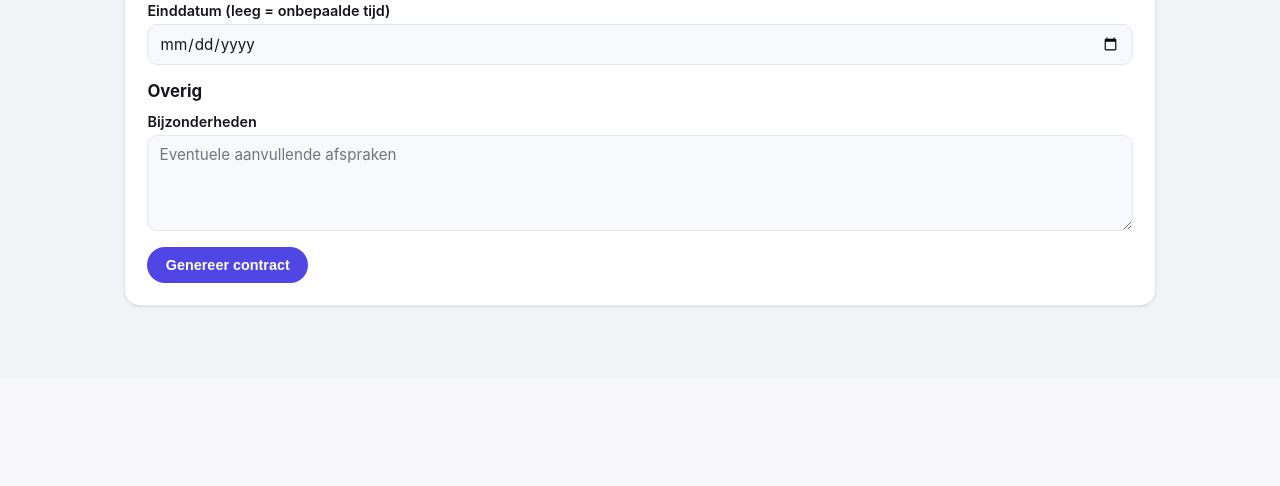
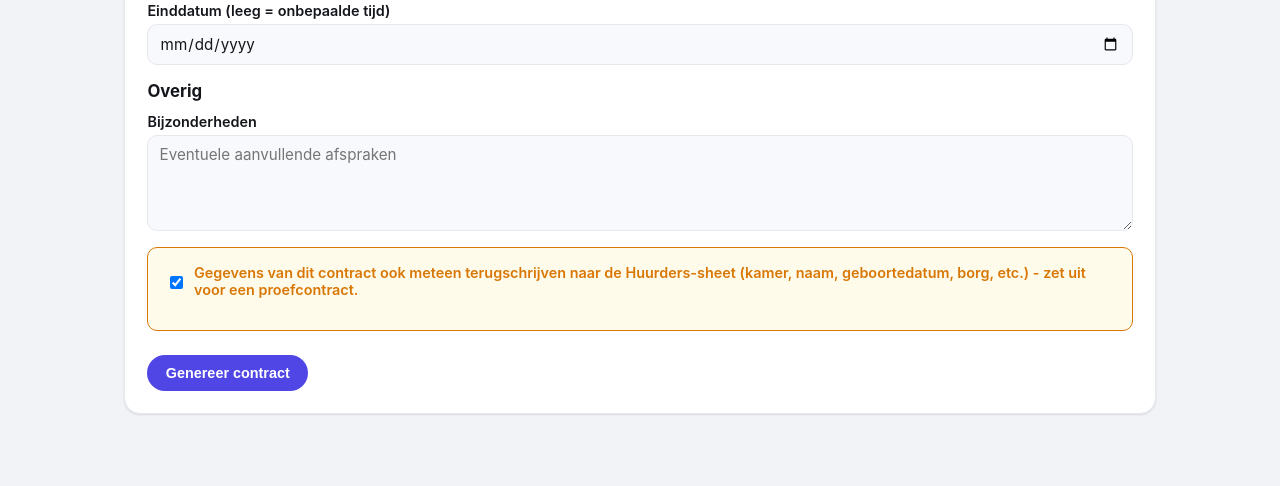
Before and after one commit to jmmreckman/kamerverhuur-scanner, a Flask app: template webapp/templates/contract_nieuw.html in a window 1280 px wide. Shown: the part 1679-2165 px from the top of the page. Before the commit the page ends 1987 px from the top, so only its background shows below. Run offline with Flask 3, Linux system fonts and the light colour scheme; the template is opened without the code that fills it, so the values that code supplies are empty; parts of the project's set-up code (start-up, migrations or seed data) failed here and were passed over.

Commit message:
3 verbeteringen n.a.v. gebruikerstest: contract-note weg, verhuurders-komma, optioneel terugschrijven
- De oranje "Note - draft text"-waarschuwing in het gegenereerde contract
  oogde onprofessioneel richting een huurder - verwijderd uit het
  standaardsjabloon (de disclaimer blijft intern gedocumenteerd, in de
  code/README, niet meer zichtbaar in het contract zelf).
- Verhuurder(s) op "Panden beheren" accepteert nu ook "Naam, Adres"
  (komma) naast het bestaande "Naam | Adres"-formaat - anders bleef het
  adres leeg en kwam de hele regel (inclusief adres) in het naamveld
  terecht.
- "Nieuw huurcontract" heeft nu een vinkje (standaard aan) om de
  gegevens al dan niet meteen terug te schrijven naar de Huurders-sheet -
  handig om uit te zetten voor een proefcontract.

```diff
--- a/webapp/app.py
+++ b/webapp/app.py
@@ -252,9 +252,13 @@ def create_app(config: Config | None = None) -> Flask:
                 continue
             if "|" in regel:
                 naam, adres = regel.split("|", 1)
-                verhuurders.append({"naam": naam.strip(), "adres": adres.strip()})
+            elif "," in regel:
+                # bv. "Jurian Reckman, Batavierenplantsoen 33 2025CJ Haarlem" -
+                # naam en adres los van elkaar op de eerste komma splitsen.
+                naam, adres = regel.split(",", 1)
             else:
-                verhuurders.append({"naam": regel, "adres": ""})
+                naam, adres = regel, ""
+            verhuurders.append({"naam": naam.strip(), "adres": adres.strip()})
         return {
             "naam": form.get("naam", "").strip(),
             "google_sheet_id": form.get("google_sheet_id", "").strip(),
@@ -751,10 +755,12 @@ def create_app(config: Config | None = None) -> Flask:
         if request.method == "POST":
             bestandsnaam = contracts.genereer_contract(pand_slug, g.pand, request.form, config.state_dir)
             # Gegevens ook terugschrijven naar de Huurders-sheet, zodat ze bij een
-            # volgend contract (of op de Huurders-pagina) meteen weer klaarstaan.
+            # volgend contract (of op de Huurders-pagina) meteen weer klaarstaan -
+            # optioneel, sommige contracten zijn een proefversie waarvoor dat nog
+            # niet gewenst is (zie het vinkje op het formulier).
             kamer_naam = request.form.get("kamer", "").strip()
             bestaande = next((k for k in kamers if k.kamer == kamer_naam), None)
-            if bestaande is not None:
+            if bestaande is not None and request.form.get("schrijf_terug_naar_sheet") == "on":
                 kale = request.form.get("kale_huurprijs", "").strip()
                 service = request.form.get("servicekosten", "").strip()
                 borg = request.form.get("borg", "").strip()
--- a/webapp/templates/contract_nieuw.html
+++ b/webapp/templates/contract_nieuw.html
@@ -105,6 +105,15 @@
     <label>Bijzonderheden
       <textarea name="bijzonderheden" placeholder="Eventuele aanvullende afspraken"></textarea>
     </label>
+
+    <div class="warning-box">
+      <label style="display:flex; align-items:center; gap:0.5rem">
+        <input type="checkbox" name="schrijf_terug_naar_sheet" checked style="width:auto">
+        Gegevens van dit contract ook meteen terugschrijven naar de Huurders-sheet
+        (kamer, naam, geboortedatum, borg, etc.) - zet uit voor een proefcontract.
+      </label>
+    </div>
+
     <button class="btn" type="submit">Genereer contract</button>
   </form>
 </div>
--- a/webapp/templates/pand_form.html
+++ b/webapp/templates/pand_form.html
@@ -60,7 +60,7 @@
     <label>Plaats
       <input type="text" name="plaats" value="{{ pand.plaats if pand else '' }}">
     </label>
-    <label>Verhuurder(s) - één per regel, formaat "Naam | Adres" (adres is optioneel)
+    <label>Verhuurder(s) - één per regel, formaat "Naam | Adres" of "Naam, Adres" (adres is optioneel)
       <textarea name="verhuurders" rows="3">{% if pand %}{% for v in pand.verhuurders %}{{ v.naam }}{% if v.adres %} | {{ v.adres }}{% endif %}
 {% endfor %}{% endif %}</textarea>
     </label>
```
Also changed, not shown: contract_templates/huurovereenkomst_voorbeeld.html (+0 -15 lines), tests/test_contract_routes.py (+16 -0 lines), tests/test_panden_beheer.py (+22 -0 lines), README.md.
